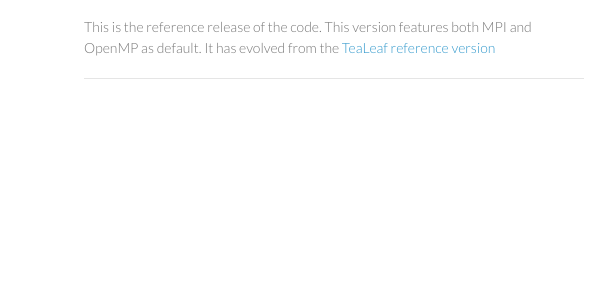
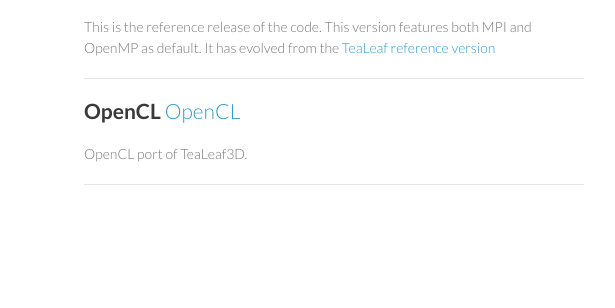
Before and after one commit to UK-MAC/TeaLeaf3D, a plain HTML site: page index.html in a window 1280 px wide. Shown: the part 299-607 px from the top of the page, 486-1101 px from the left. Drawn offline with Linux system fonts and the light colour scheme.

Commit message:
Added opencl ref

```diff
--- a/index.html
+++ b/index.html
@@ -34,7 +34,6 @@
       </p>
 
 
-
 <h1>Released Implementations</h1>
 
 <h2>
@@ -45,6 +44,14 @@
 This version features both MPI and OpenMP as default.
 It has evolved from the <a href="http://github.com/UK-MAC/TeaLeaf_ref">TeaLeaf reference version</a></p>
 
+<hr />
+
+<h2>OpenCL
+<a href="https://github.com/UK-MAC/TeaLeaf3D_OpenCL">OpenCL</a>
+</h2>
+<p>
+OpenCL port of TeaLeaf3D.
+</p>
 <hr/>
 
       </section>
```
